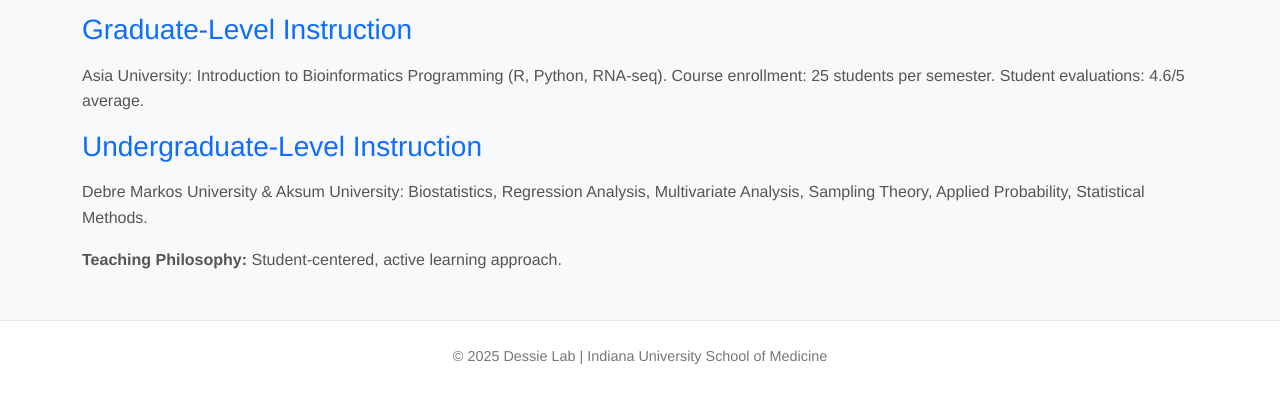
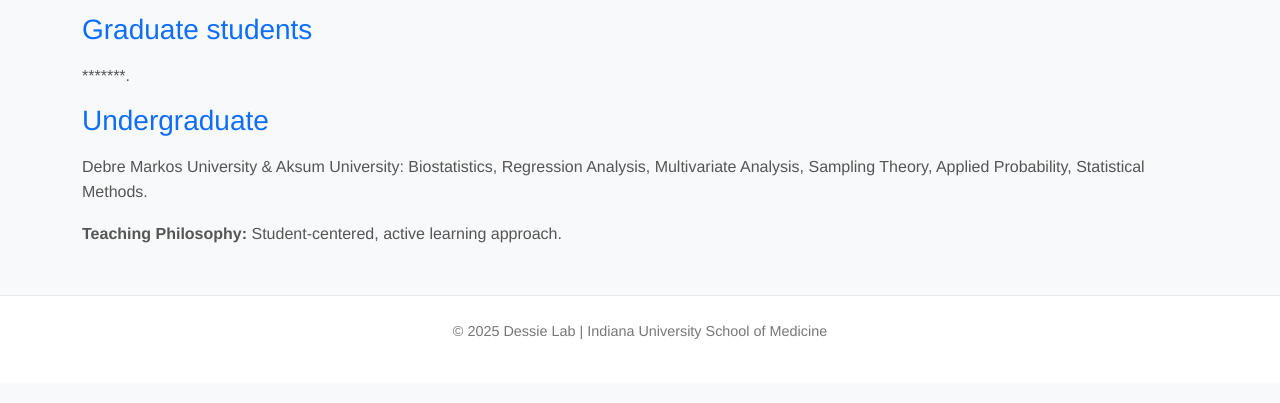
Before and after one commit to Eskezeia/Dessie.github.io, a plain HTML site: page teaching.html in a window 1280 px wide. Shown: the part 147-550 px from the top of the page. Drawn offline with nearby package versions, Linux system fonts and the light colour scheme.

Commit message:
Update teaching sections for clarity and consistency

```diff
--- a/teaching.html
+++ b/teaching.html
@@ -35,10 +35,10 @@
 <main class="container mt-5 pt-5">
   <h1>Teaching</h1>
 
-  <h3>Graduate-Level Instruction</h3>
-  <p>Asia University: Introduction to Bioinformatics Programming (R, Python, RNA-seq). Course enrollment: 25 students per semester. Student evaluations: 4.6/5 average.</p>
+  <h3>Graduate students</h3>
+  <p> *******.</p>
 
-  <h3>Undergraduate-Level Instruction</h3>
+  <h3>Undergraduate </h3>
   <p>Debre Markos University & Aksum University: Biostatistics, Regression Analysis, Multivariate Analysis, Sampling Theory, Applied Probability, Statistical Methods.</p>
 
   <p><strong>Teaching Philosophy:</strong> Student-centered, active learning approach.</p>
```
